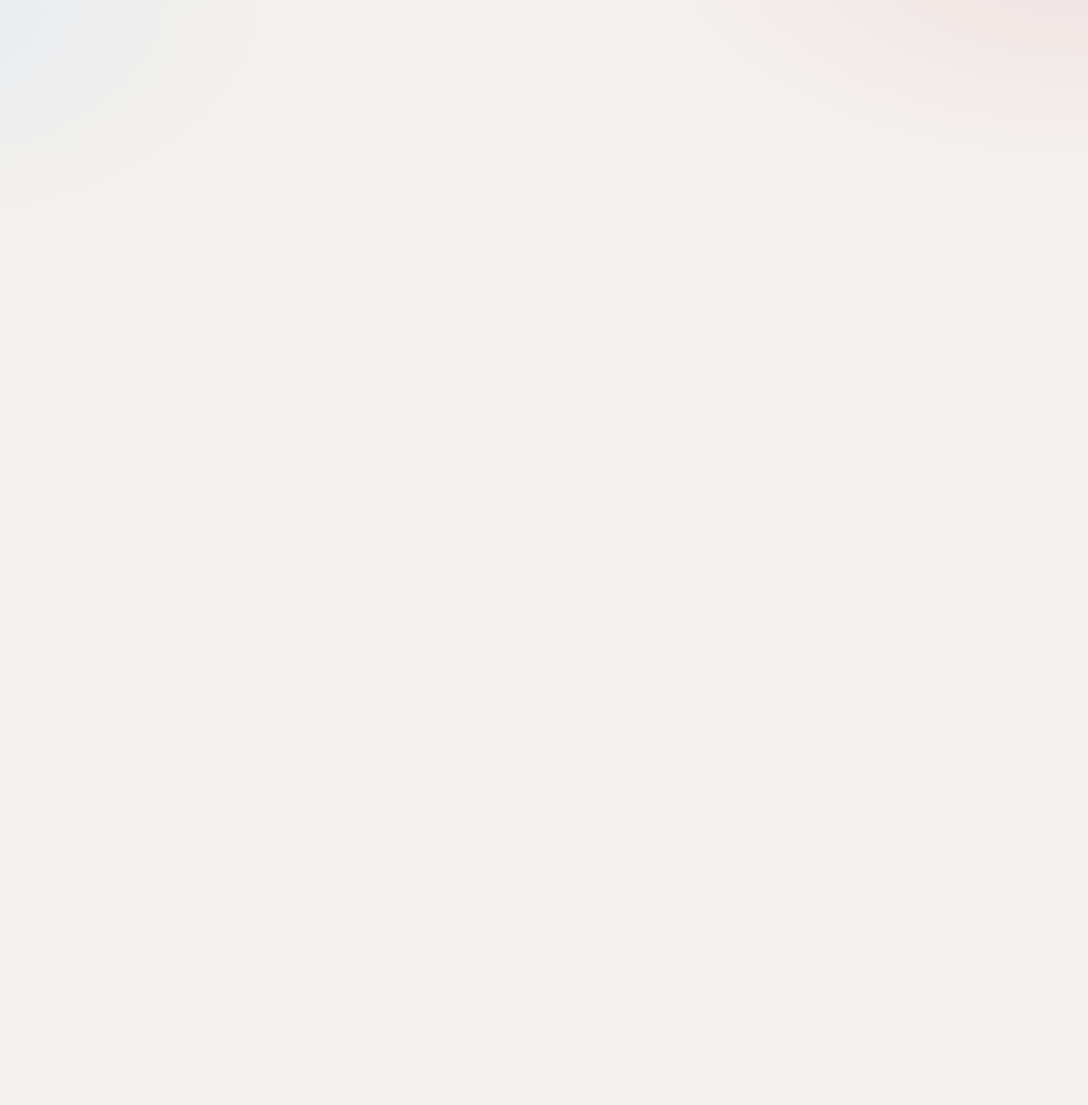
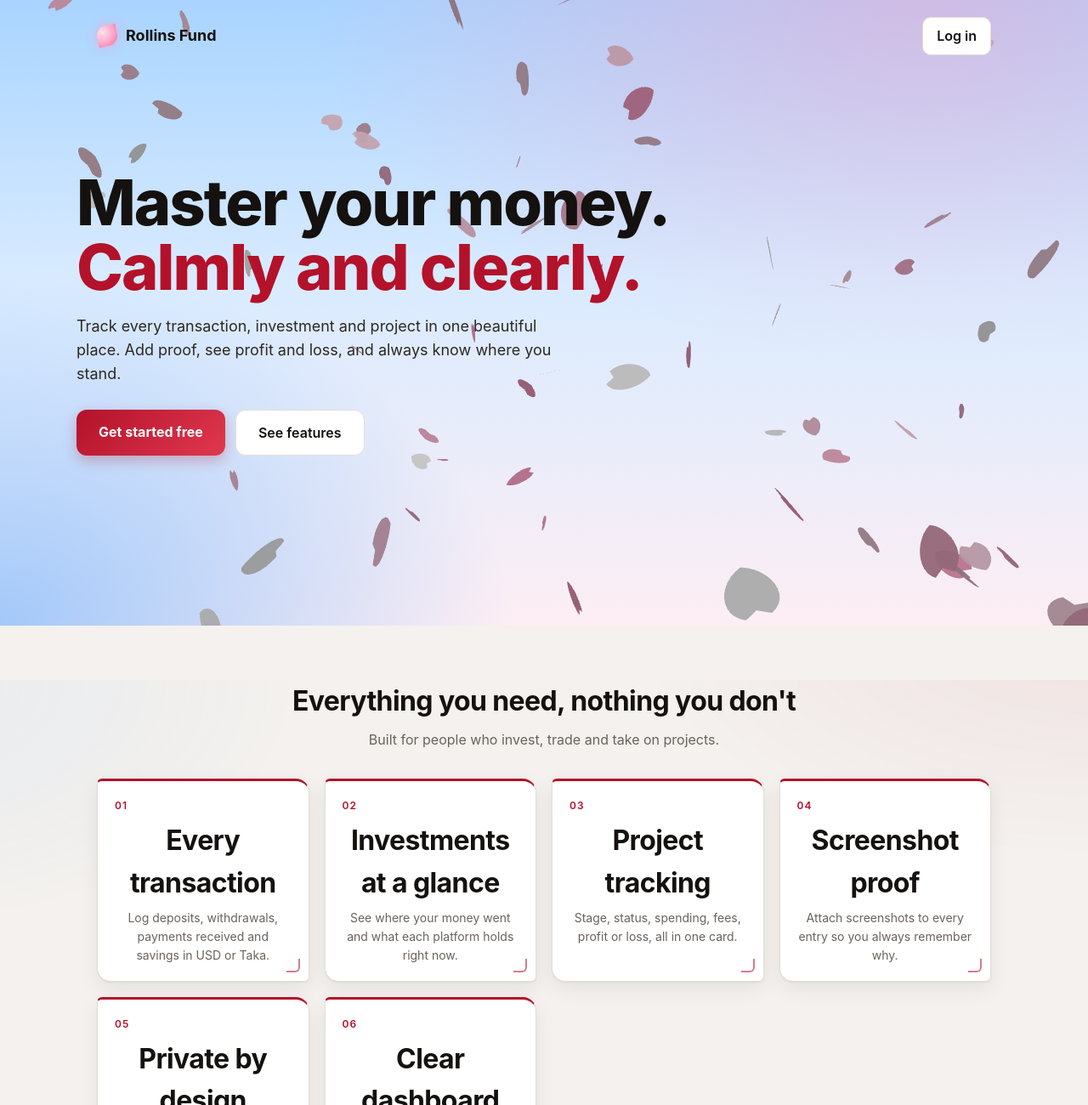
Before and after one commit to crxrollins/Rollins-fund-manajment, a Next.js app: page / in a window 1280 px wide. Before the commit this address had no page. Shown: the top 1300 px of the page at 85% size. Before the commit the page ends 800 px from the top, so only its background shows below. Built offline with nearby package versions, Linux system fonts and the light colour scheme; no server answers.

Commit message:
Update page.js

```diff
--- a/app/page.js
+++ b/app/page.js
@@ -1,5 +1,60 @@
-import { redirect } from 'next/navigation';
+'use client';
+import { useEffect, useState } from 'react';
+import Link from 'next/link';
+import { supabase } from '../lib/supabase';
+import SakuraScene from '../components/SakuraScene';
 
-export default function Home() {
-  redirect('/dashboard');
+const FEATURES = [
+  ['01', 'Every transaction', 'Log deposits, withdrawals, payments received and savings in USD or Taka.'],
+  ['02', 'Investments at a glance', 'See where your money went and what each platform holds right now.'],
+  ['03', 'Project tracking', 'Stage, status, spending, fees, profit or loss, all in one card.'],
+  ['04', 'Screenshot proof', 'Attach screenshots to every entry so you always remember why.'],
+  ['05', 'Private by design', 'Your account, your data. Nobody else can see your records.'],
+  ['06', 'Clear dashboard', 'Totals, monthly charts and net result, updated as you add entries.'],
+];
+
+export default function Landing() {
+  const [signedIn, setSignedIn] = useState(false);
+
+  useEffect(() => {
+    supabase.auth.getSession().then(({ data }) => setSignedIn(!!data.session));
+  }, []);
+
+  return (
+    <div>
+      <section className="hero">
+        <SakuraScene count={90} />
+        <div className="topbar">
+          <div style={{ display: 'flex', alignItems: 'center', gap: 10 }}>
+            <span className="brand-dot" /> <b style={{ fontSize: 18 }}>Rollins Fund</b>
+          </div>
+          <Link href={signedIn ? '/dashboard' : '/login'} className="btn-ghost">{signedIn ? 'Open dashboard' : 'Log in'}</Link>
+        </div>
+        <div className="hero-inner">
+          <h1>Master your money. <span>Calmly and clearly.</span></h1>
+          <p className="lead">Track every transaction, investment and project in one beautiful place. Add proof, see profit and loss, and always know where you stand.</p>
+          <div className="hero-actions">
+            <Link href={signedIn ? '/dashboard' : '/login'} className="btn btn-big">{signedIn ? 'Go to dashboard' : 'Get started free'}</Link>
+            <a href="#features" className="btn-ghost btn-big" style={{ padding: '14px 26px', borderRadius: 12 }}>See features</a>
+          </div>
+        </div>
+      </section>
+
+      <section className="features" id="features">
+        <h2>Everything you need, nothing you don't</h2>
+        <p className="sub">Built for people who invest, trade and take on projects.</p>
+        <div className="grid grid-4">
+          {FEATURES.map(([num, title, text]) => (
+            <div className="card" key={title}>
+              <div className="stat-label" style={{ color: 'var(--red)' }}>{num}</div>
+              <h2 style={{ margin: '6px 0' }}>{title}</h2>
+              <p className="sub" style={{ marginBottom: 0, fontSize: 14 }}>{text}</p>
+            </div>
+          ))}
+        </div>
+      </section>
+
+      <div className="footer">Rollins Fund Management. Your records, your control.</div>
+    </div>
+  );
 }
```
